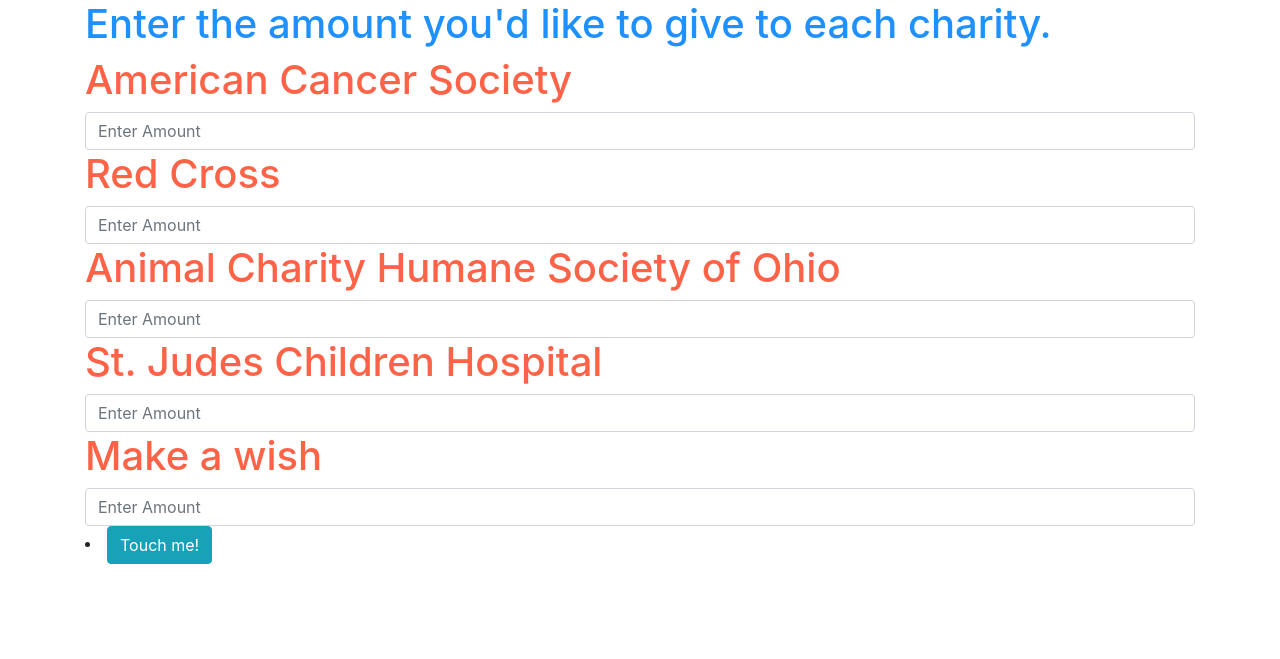
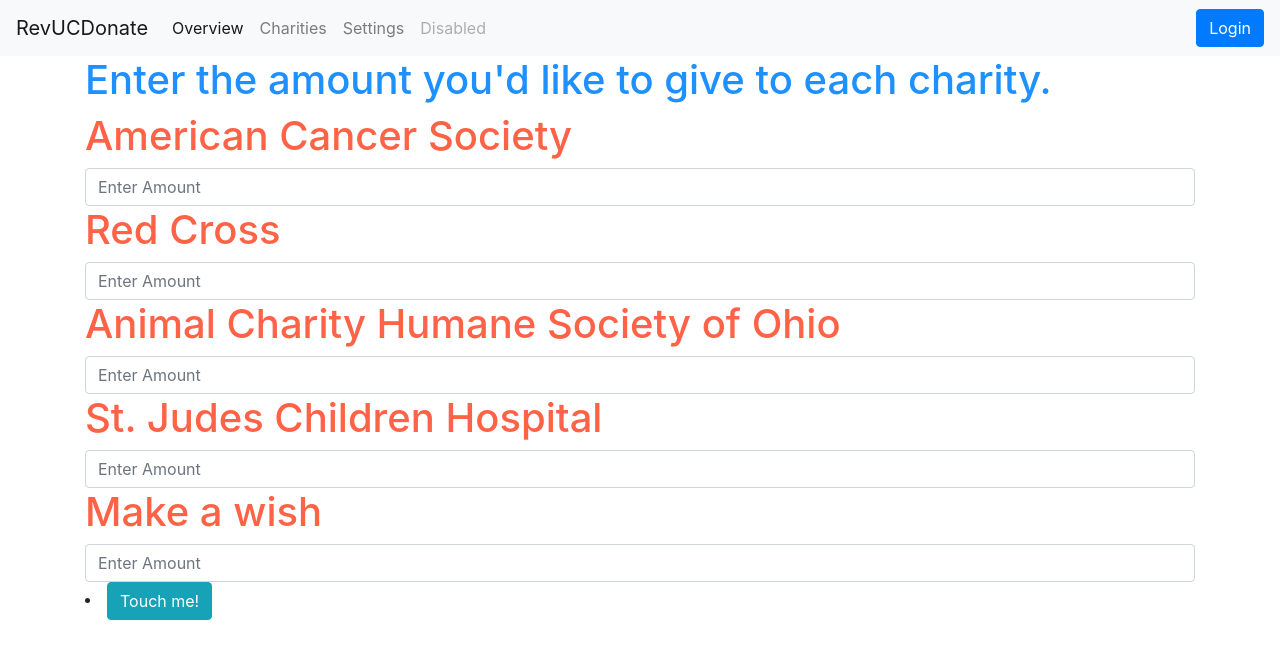
Before and after one commit to TWarn377/RevUCCharity, a Flask app: page /charities in a window 1280 px wide. Shown: the top 659 px of the page. Run offline with Flask 2, Linux system fonts and the light colour scheme; parts of the project's set-up code (start-up, migrations or seed data) failed here and were passed over; some libraries are stand-ins or nearby versions.

Commit message:
Added nav bar

```diff
--- a/charity/templates/Charities.html
+++ b/charity/templates/Charities.html
@@ -5,6 +5,31 @@
     <title>Charity List</title>
   </head>
   <body>
+
+    <nav class="navbar navbar-expand-lg navbar-light bg-light">
+      <a class="navbar-brand" href="#">RevUCDonate</a>
+      <button class="navbar-toggler" type="button" data-toggle="collapse" data-target="#navbarNav" aria-controls="navbarNav" aria-expanded="false" aria-label="Toggle navigation">
+        <span class="navbar-toggler-icon"></span>
+      </button>
+      <div class="collapse navbar-collapse" id="navbarNav">
+        <ul class="navbar-nav">
+          <li class="nav-item active">
+            <a class="nav-link" href="#">Overview <span class="sr-only">(current)</span></a>
+          </li>
+          <li class="nav-item">
+            <a class="nav-link" href="/charities">Charities</a>
+          </li>
+          <li class="nav-item">
+            <a class="nav-link" href="#">Settings</a>
+          </li>
+          <li class="nav-item">
+            <a class="nav-link disabled" href="#" tabindex="-1" aria-disabled="true">Disabled</a>
+          </li>
+        </ul>
+      </div>
+      <a class="btn btn-primary" href="/login" role="button">Login</a>
+    </nav>
+
 <!--<LINK href="./styles/CharitiesStyle.css" title="compact" rel="stylesheet" type="text/css">-->
       <div class = "container">
         <h1><a style = "color:DodgerBlue;">Enter the amount you'd like to give to each charity.</h1>
```
